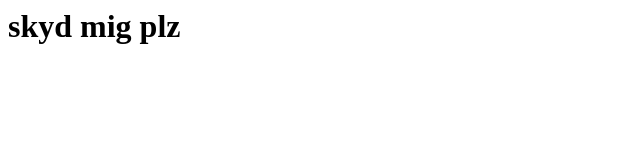
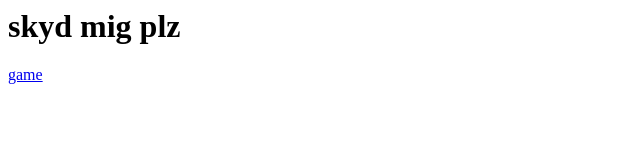
Before and after one commit to marc5218/marc5218.github.io, a plain HTML site: page side2.html in a window 1280 px wide. Shown: the full height of the page, 0-640 px from the left. Drawn offline with Linux system fonts and the light colour scheme.

Commit message:
ksdfisdof

```diff
--- a/side2.html
+++ b/side2.html
@@ -3,6 +3,8 @@
 <title> Skole </title>
 <body>
 <h1> skyd mig plz </h1>
+
+<a href="index"> game </a>
 
 
 </body>
```
